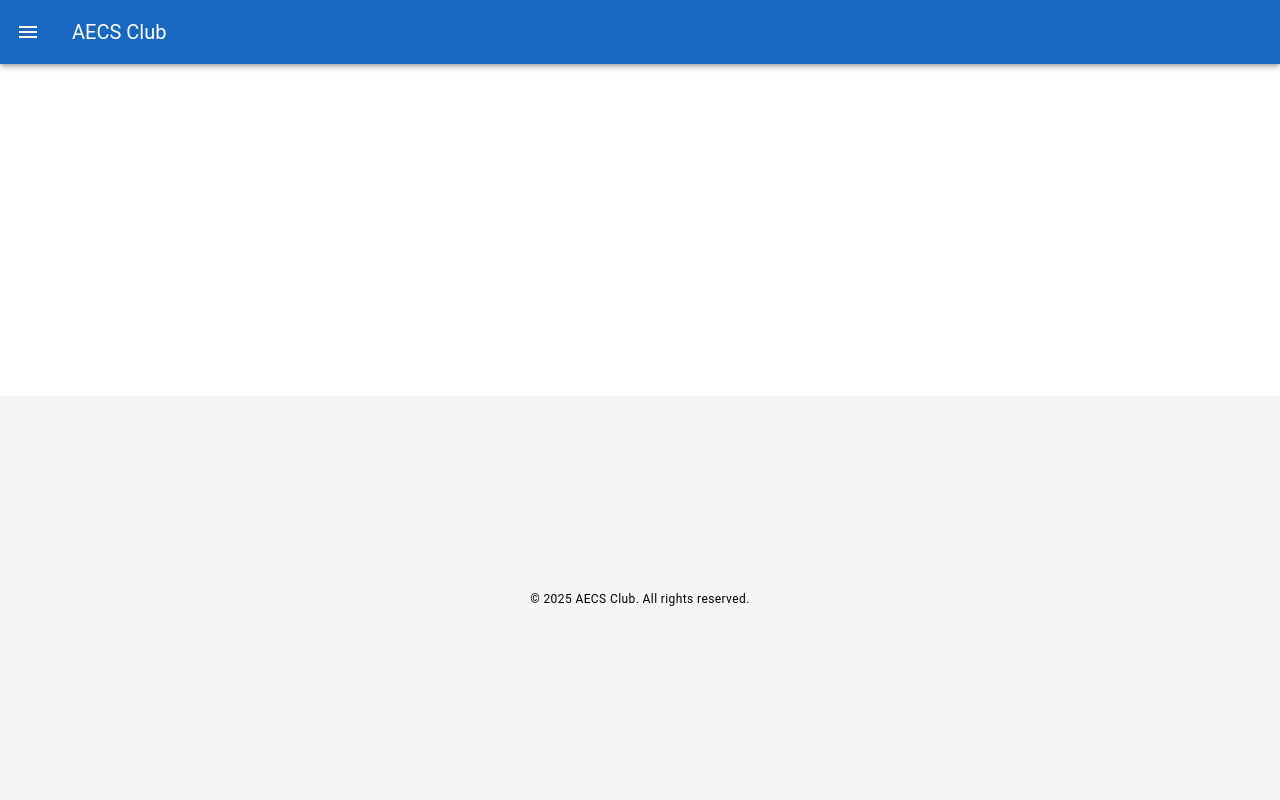
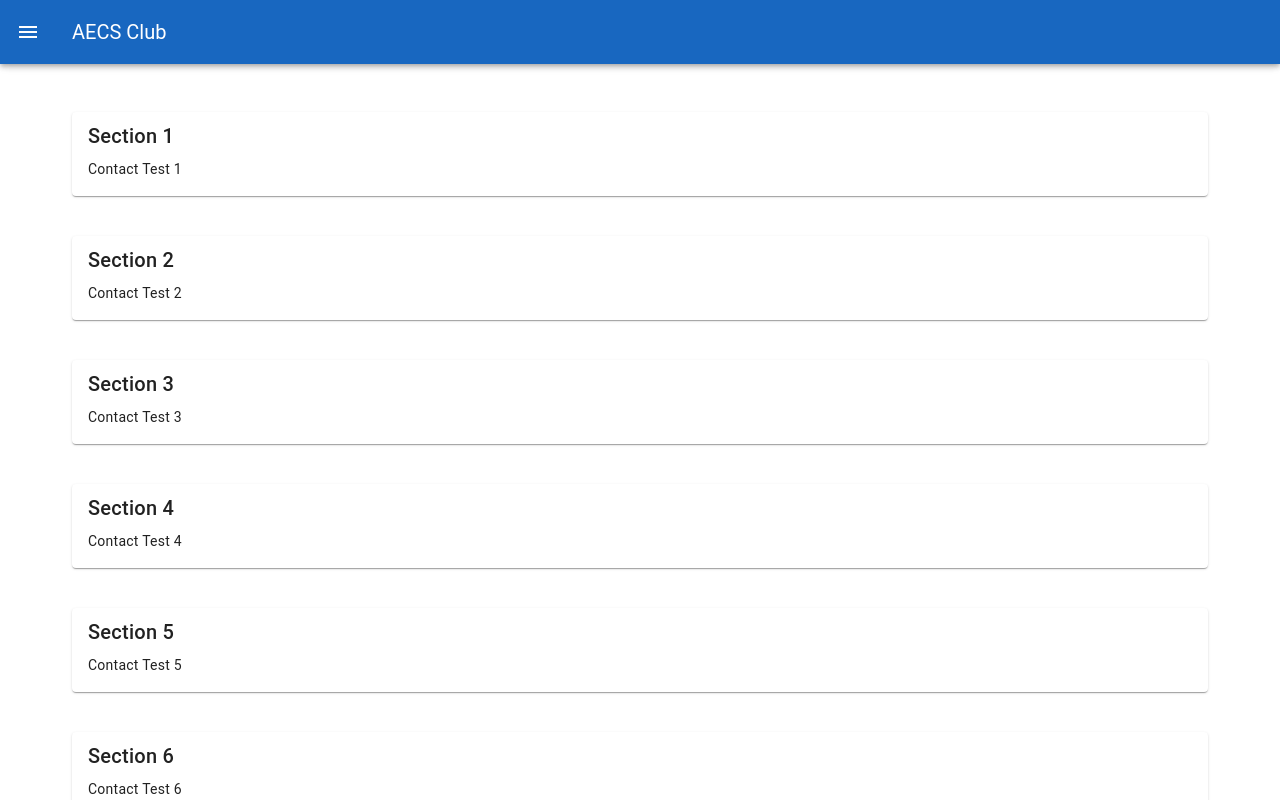
Before and after one commit to AECS-iics/clubwebsite, a Nuxt app: page /contact in a window 1280 px wide. Shown: the top 800 px of the page. Built offline with nearby package versions, Linux system fonts and the light colour scheme.

Commit message:
Workflow changes

```diff
--- a/nuxt.config.ts
+++ b/nuxt.config.ts
@@ -5,8 +5,12 @@ import vuetify, { transformAssetUrls } from 'vite-plugin-vuetify'
 export default defineNuxtConfig({
   compatibilityDate: '2025-05-15',
   devtools: { enabled: true },
+  ssr: true,
+  nitro: {
+    preset: 'static'
+  },
   app: {
-    baseURL: '/clubwebsite/', // ⚠️ required for GitHub Pages
+    baseURL: process.env.BASE_URL || '/',
   },
 
   build: {
--- /dev/null
+++ b/pages/contact.vue
@@ -0,0 +1,17 @@
+<template>
+    <v-container app>
+      <v-main>
+        <v-row>
+        <v-col cols="12" v-for="i in 50" :key="i">
+          <v-card class="mb-4">
+            <v-card-title class="text-h6">Section {{ i }}</v-card-title>
+            <v-card-text>
+              Contact Test {{ i }}
+            </v-card-text>
+          </v-card>
+        </v-col>
+      </v-row>
+      </v-main>
+
+    </v-container>
+  </template>
--- /dev/null
+++ b/pages/events.vue
@@ -0,0 +1,17 @@
+<template>
+    <v-container app>
+      <v-main>
+        <v-row>
+        <v-col cols="12" v-for="i in 50" :key="i">
+          <v-card class="mb-4">
+            <v-card-title class="text-h6">Section {{ i }}</v-card-title>
+            <v-card-text>
+              Events Test {{ i }}
+            </v-card-text>
+          </v-card>
+        </v-col>
+      </v-row>
+      </v-main>
+
+    </v-container>
+  </template>
```
